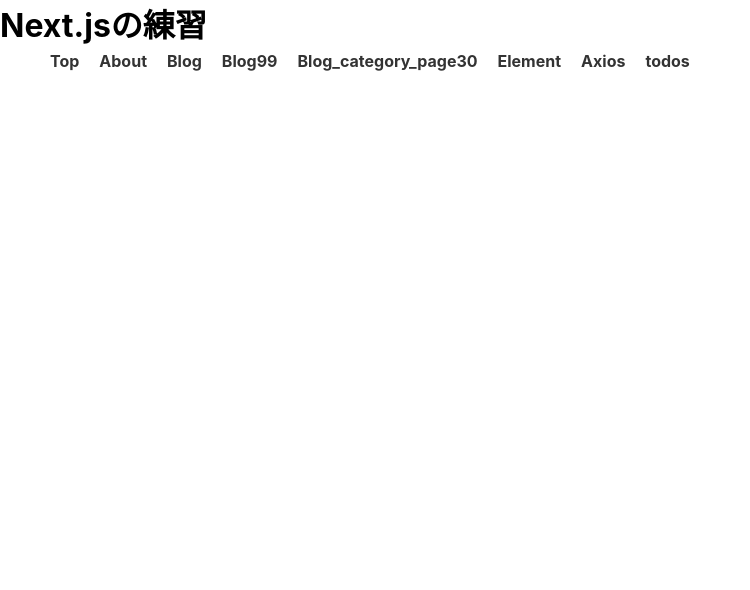
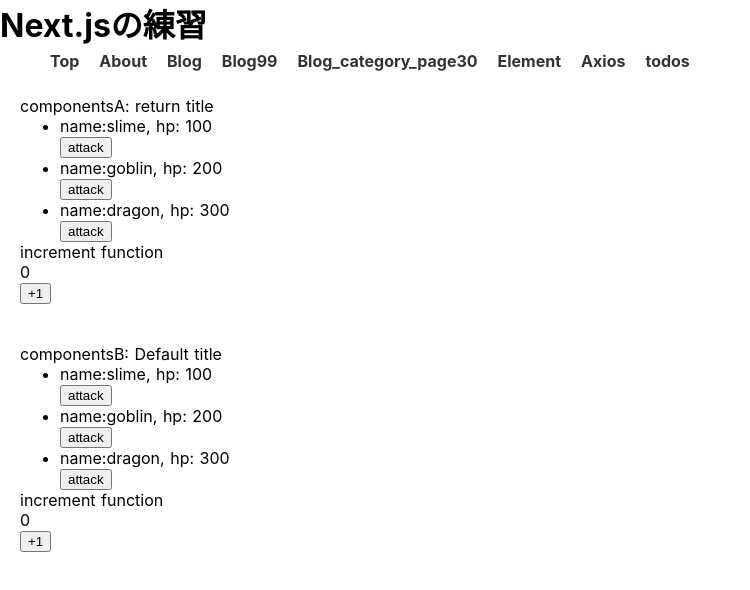
Before and after one commit to wd30gsrc/nuxt-sample, a Nuxt app: page /response in a window 1280 px wide. Shown: the top 590 px of the page, without its empty margins (0-750 px from the left). Built offline with nearby package versions, Linux system fonts and the light colour scheme.

Commit message:
child components

```diff
--- /dev/null
+++ b/components/ResponseComponent.vue
@@ -0,0 +1,65 @@
+<template>
+  <div id="child" class="child">
+    <p>{{ value }}: {{ title }}</p>
+    <div>
+      <ul>
+        <li v-for="item in items" :key="item.id">
+          name:{{ item.name }}, hp: {{ item.hp }}
+          <br>
+          <button @click="doAttack">
+            attack
+          </button>
+        </li>
+      </ul>
+    </div>
+    <div>
+      <p>increment function</p>
+      <div>{{ increment_num }}</div>
+      <button @click="increment">
+        +1
+      </button>
+    </div>
+  </div>
+</template>
+
+<script>
+export default {
+  props: {
+    value: {
+      type: String,
+      default: 'Default value'
+    },
+    title: {
+      type: String,
+      default: 'Default title'
+    }
+  },
+  data () {
+    return {
+      items: [
+        { id: 1, name: 'slime', hp: '100' },
+        { id: 2, name: 'goblin', hp: '200' },
+        { id: 3, name: 'dragon', hp: '300' }
+      ],
+      increment_num: 0
+    }
+  },
+  methods: {
+    doAttack () {
+      const item = this.items.forEach((el) => {
+        el.hp -= 10
+      })
+      return item
+    },
+    increment () {
+      this.increment_num += 1
+    }
+  }
+}
+</script>
+
+<style scoped>
+.child {
+  padding: 20px;
+}
+</style>
--- /dev/null
+++ b/pages/response.vue
@@ -0,0 +1,20 @@
+<template>
+  <div>
+    <response-component value="componentsA" :title="returnTitle" />
+    <response-component id="parent" value="componentsB" class="parent" />
+  </div>
+</template>
+
+<script>
+import ResponseComponent from '~/components/ResponseComponent.vue'
+export default {
+  components: {
+    ResponseComponent
+  },
+  data () {
+    return {
+      returnTitle: 'return title'
+    }
+  }
+}
+</script>
```
